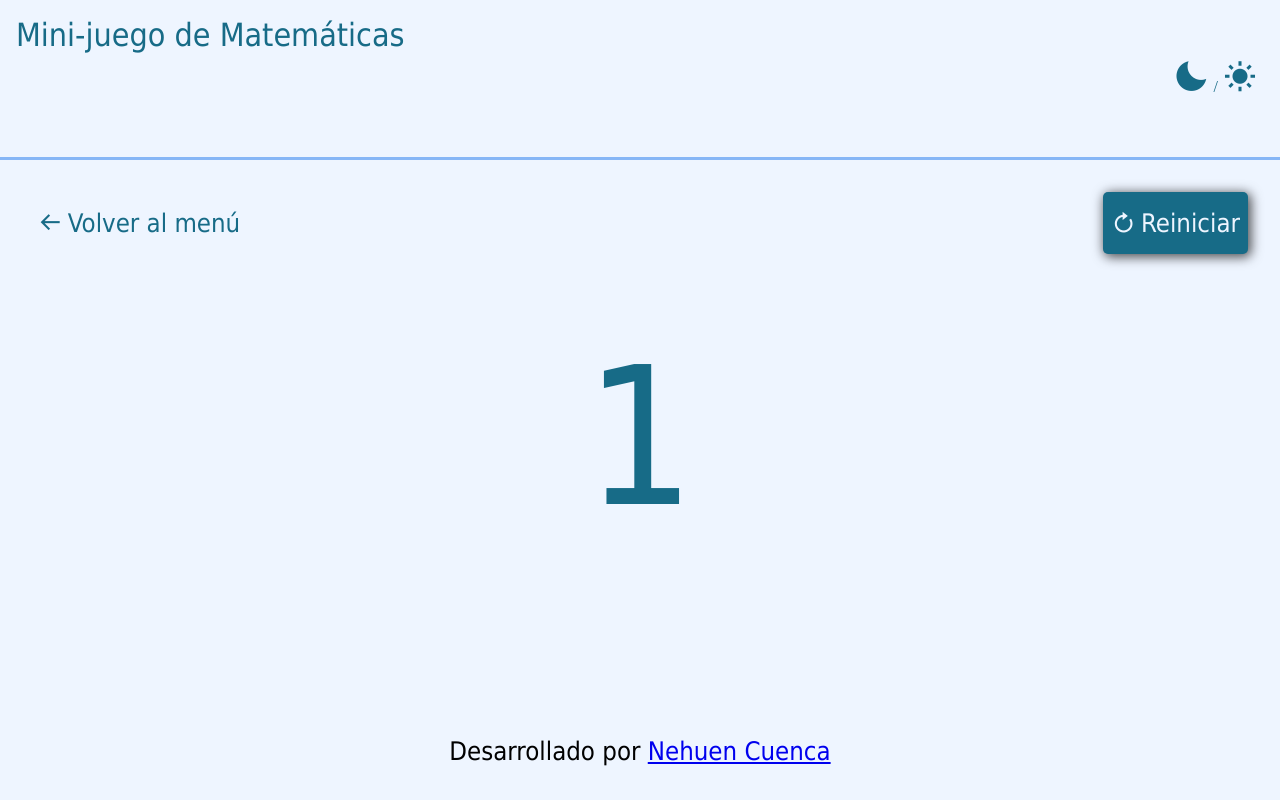
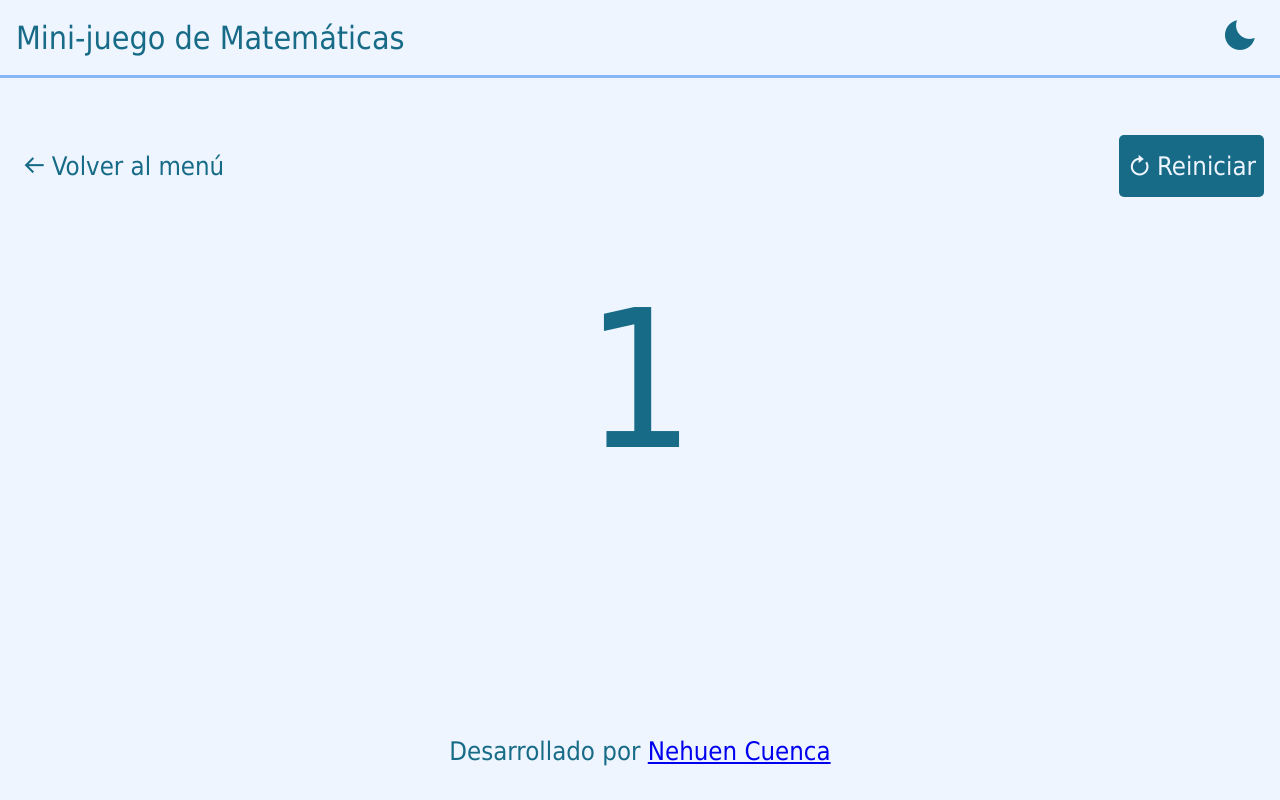
Before and after one commit to NehuenCuenca/math-minigame-rework, a Vue app: page / in a window 1280 px wide. Both pictures are taken after a click on the button "Empezar juego". Built offline with nearby package versions, Linux system fonts and the light colour scheme.

Commit message:
Complete the menu functions that begin a game or let the user read the tutorial

```diff
--- a/src/App.vue
+++ b/src/App.vue
@@ -1,19 +1,27 @@
 <script setup lang="ts">
   import { ref } from 'vue';
+  import ThemeTogglerButton from './components/ThemeTogglerButton.vue'
   import NavButtons from './components/NavButtons.vue'
   import Tutorial from './components/Tutorial.vue'
   import Game from './components/Game.vue'
 
   const userIsPlaying = ref(false)
   const userIsReadingTutorial = ref(false)
+  const showLoadingScreen = ref(false)
 
   const backToMenu = () => {
-    console.log('backToMenu');
     userIsPlaying.value = false
     userIsReadingTutorial.value = false
   }
+
   const restartGame = () => {
-    console.log('restartGame');
+    userIsPlaying.value = false
+    showLoadingScreen.value = true
+
+    setTimeout(() => {
+      userIsPlaying.value = true
+      showLoadingScreen.value = false
+    }, 800);
   }
 
   const handleStartGame = () => {
@@ -27,10 +35,17 @@ import Game from './components/Game.vue'
 <template>
   <header class="header">
     <h1 class="header__title">Mini-juego de Matemáticas</h1>
-    <button type="button" class="header__theme-toggler"><i class='bx bxs-moon bx-md'></i> / <i class='bx bxs-sun bx-md'></i></button>
+    <ThemeTogglerButton />
   </header>
   <main class="main-menu">
 
+    <template v-if="showLoadingScreen">
+      <div class="loading-screen">
+        <i class='bx bx-loader-alt loading-screen__icon'></i>
+        <h2 class="loading-screen__text">Cargando...</h2>
+      </div>
+    </template>
+    <template v-else>
       <NavButtons
         v-if="userIsPlaying || userIsReadingTutorial"
         @handle-back-to-menu="backToMenu"
@@ -49,9 +64,10 @@ import Game from './components/Game.vue'
         </button>
       </div>
 
-    <Game v-if="userIsPlaying" />
+      <Game v-if="userIsPlaying" :quantityCalculations="10"/>
 
       <Tutorial v-if="userIsReadingTutorial" />
+    </template>
   </main>
   <footer class="footer">
     Desarrollado por <a href="https://www.linkedin.com/in/nehuen-cuenca/" target="_blank" rel="noopener noreferrer">Nehuen Cuenca</a>
@@ -60,14 +76,14 @@ import Game from './components/Game.vue'
 
 <style>
 .header{
-  max-height: 20vh;
+  /* max-height: 20vh; */
   padding: 1rem;
   width: 100%;
   display: flex;
+  align-items: center;
   justify-content: space-between;
   border-bottom: 3px solid var(--sky-2);
-  flex-grow: 1;
-
+  /* flex-grow: 1; */
 }
 .header__title{
   font: normal normal 400 clamp(2rem, 5vw, 2rem) var(--display-font);
@@ -80,8 +96,8 @@ import Game from './components/Game.vue'
 
 .main-menu{
   max-height: 70vh;
-  overflow-y: scroll;
-  padding: 2rem 1rem;
+  overflow-y: auto;
+  padding: 1rem 0;
   display: flex;
   flex-direction: column;
   align-items: center;
@@ -108,7 +124,8 @@ import Game from './components/Game.vue'
   background-color: var(--color-font);
   color: var(--color-bg);
   padding: 1rem;
-  box-shadow: 2px 2px 12px 1px rgba(0, 0, 0, 0.7);
+  /* box-shadow: 2px 2px 12px 1px rgba(0, 0, 0, 0.7); */
+  box-shadow: var(--color-shadow);
 }
 .terciary-button{
   background-color: transparent;
@@ -121,9 +138,42 @@ import Game from './components/Game.vue'
   text-align: center;
   padding: 1rem;
   flex-grow: 1;
+  color: var(--color-font);
 }
 
 .bxs-info-circle{
   color: var(--color-font);
 }
+.bx-loader-alt{
+  animation-name: spin;
+  animation-duration: 5000ms;
+  animation-iteration-count: infinite;
+  animation-timing-function: linear;
+}
+
+.loading-screen{
+  width: 100%;
+  display: flex;
+  flex-direction: column;
+  align-items: center;
+}
+.loading-screen__icon,
+.loading-screen__text{
+  color: var(--color-font);
+}
+.loading-screen__icon{
+  font-size: 4rem;
+}
+.loading-screen__text{
+  font: normal normal 700 clamp(2rem, 5vw, 2.2rem) var(--default-font);
+}
+
+@keyframes spin {
+    from {
+        transform:rotate(0deg);
+    }
+    to {
+        transform:rotate(360deg);
+    }
+}
 </style>
```
Lines whose indentation alone changed are shown as unchanged.
